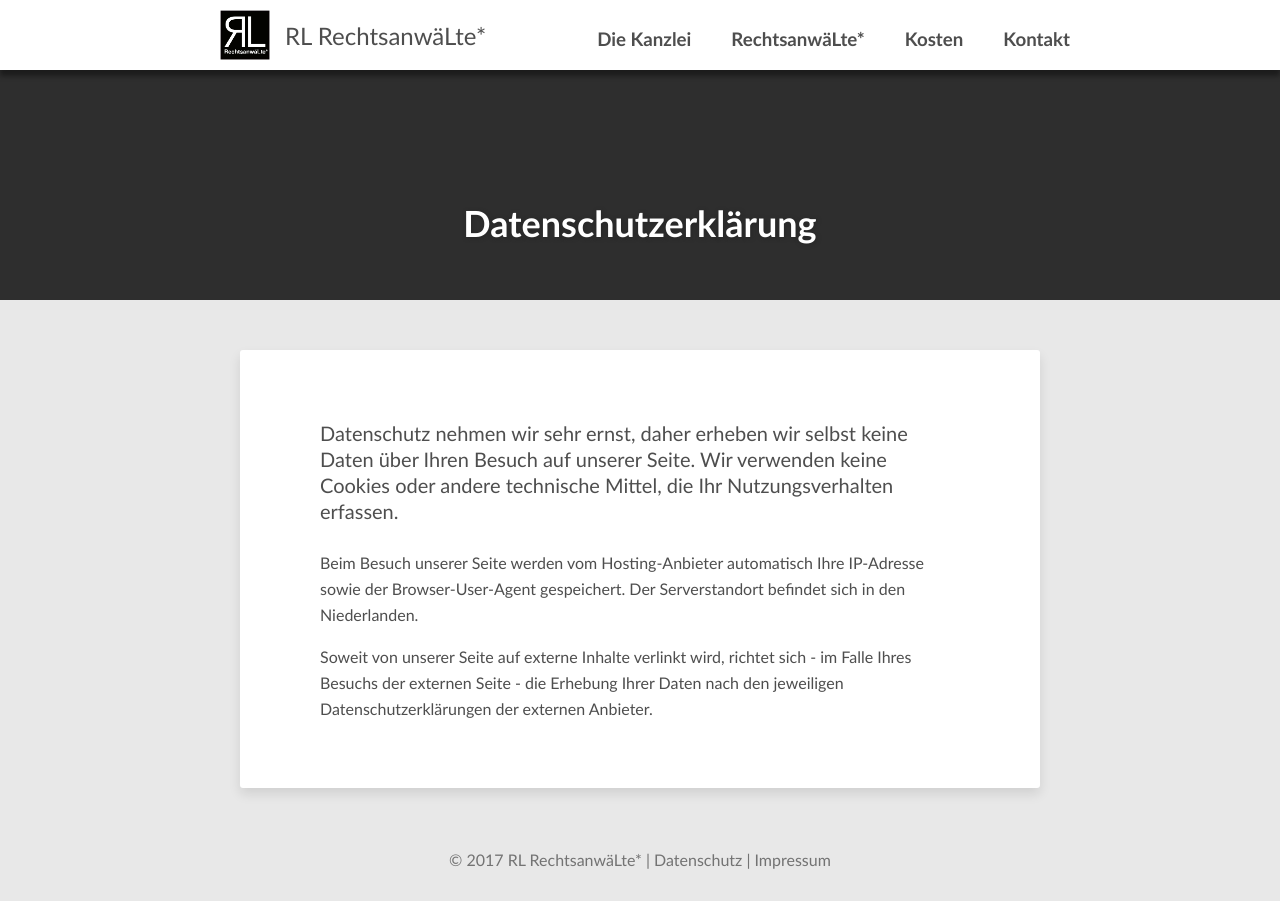
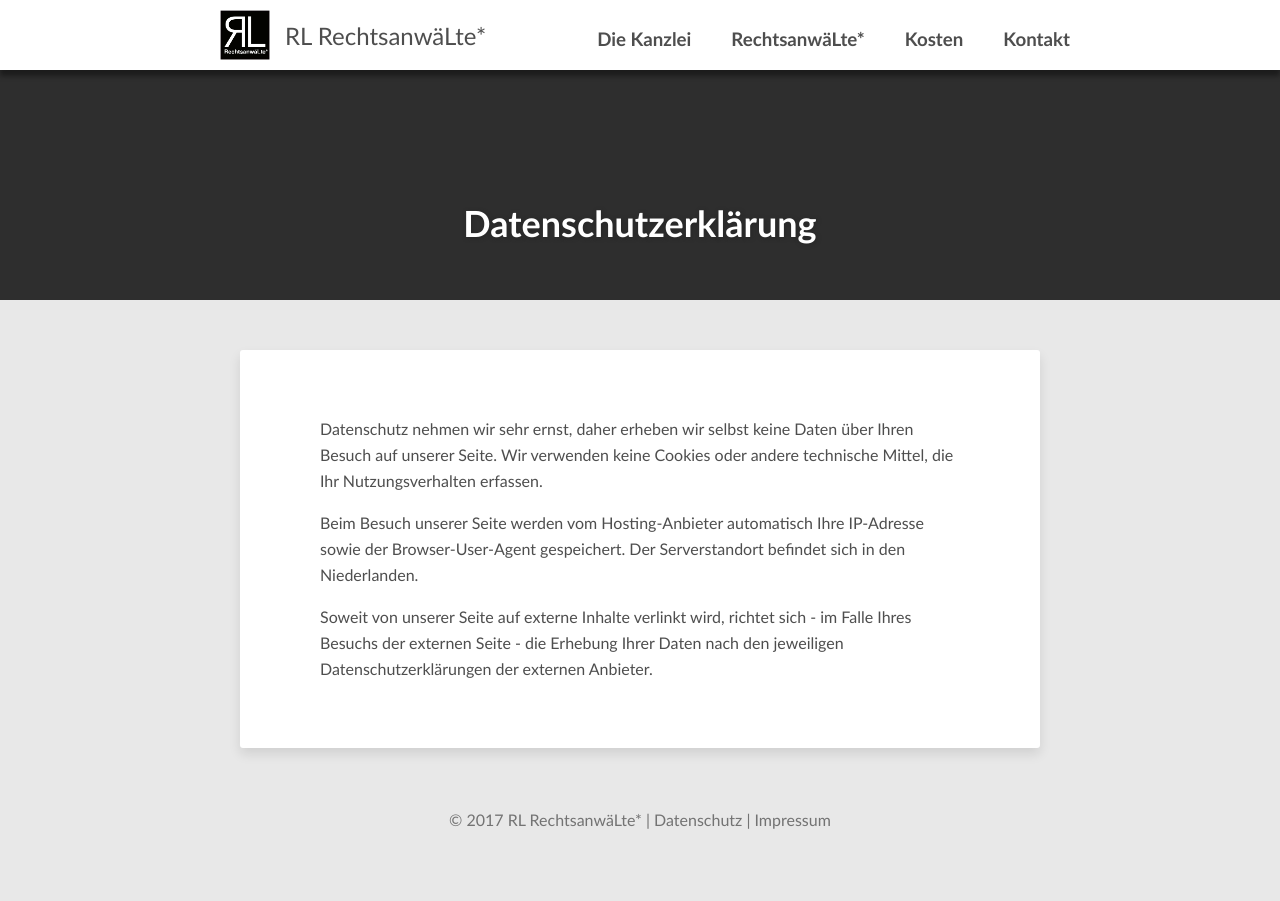
Before and after one commit to mi5-77/rl-rechtsanwaelte.de, a Jekyll site: the page built from datenschutzerklaerung.md, in a window 1280 px wide. Built offline with Jekyll 4.4.1, drawn with Linux system fonts in a browser that asks for light colours.

Commit message:
don't increase font size in first paragraph

```diff
--- a/_sass/_page.scss
+++ b/_sass/_page.scss
@@ -150,9 +150,6 @@ header .entry-meta {
 			max-width: 800px;
 			margin: 50px auto 30px auto;
 			padding: 50px 80px;
-			> p:first-child {
-				@include font-size(20);
-			}
 		}
 	}
 	#disqus_thread {
```
